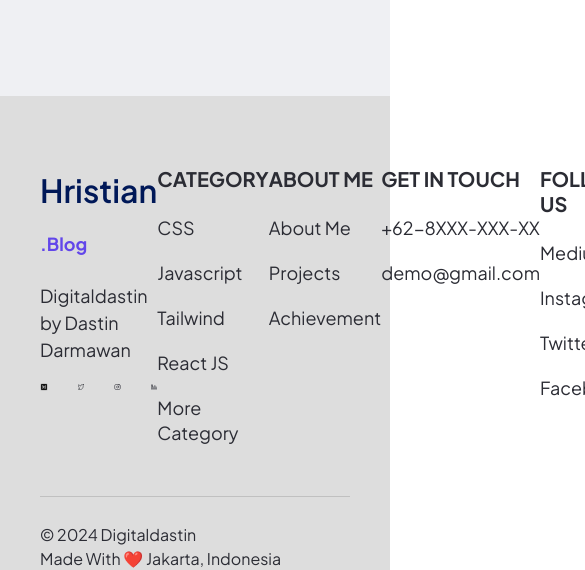
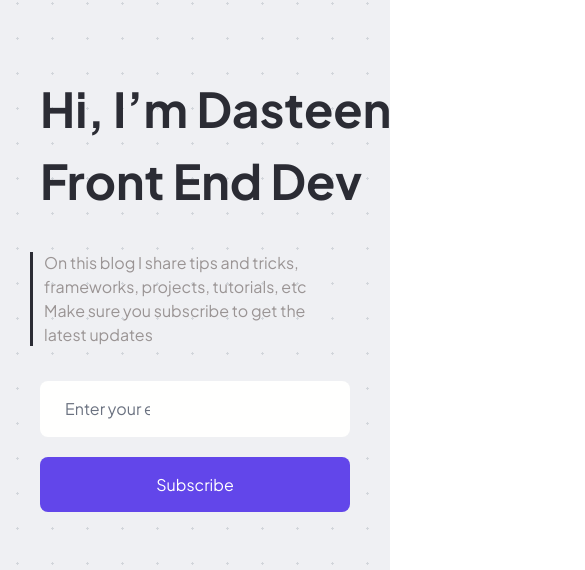
Before and after one commit to hristianivanov/SoftUni-ReactJs-project, a React (Vite) app in the folder client/: page / in a window 390 px wide. Shown: the part 247-817 px from the top of the page, 585 px wide, since content can reach past the window. Built offline with nearby package versions, Linux system fonts and the light colour scheme.

Commit message:
responsive styles

```diff
--- a/client/src/components/auth-links/authLinks.module.css
+++ b/client/src/components/auth-links/authLinks.module.css
@@ -45,6 +45,7 @@
     justify-content: center;
     gap: 50px;
     font-size: 36px;
+    z-index: 1;
 }
 
 @media screen and (max-width: 1280px) {
@@ -53,9 +54,7 @@
     }
 }
 
-@media screen and (max-width: 1024px) {
-
-}
+@media screen and (max-width: 1024px) {}
 
 @media screen and (max-width: 768px) {
     .burger {
@@ -71,6 +70,4 @@
     }
 }
 
-@media screen and (max-width: 640px) {
-
-}
+@media screen and (max-width: 640px) {}
--- a/client/src/components/footer/footer.module.css
+++ b/client/src/components/footer/footer.module.css
@@ -81,3 +81,39 @@
     display: block;
     margin-bottom: 26px;
 }
+
+@media screen and (max-width:1280px) {
+    .topContainer {
+        flex-direction: column;
+        gap: 4rem;
+    }
+
+    .topContainer .siteAbout {
+        display: none;
+    }
+}
+
+@media screen and (max-width:768px) {
+    .navigation {
+        flex-wrap: wrap;
+    }
+    .navigation .navSection {
+        flex-basis: 50%;
+        margin-bottom: 3em;
+    }
+    .navSection .navTitle {
+        text-align: center;
+    }
+    .navLinks {
+        align-items: center;
+    }
+}
+
+@media screen and (max-width:640px) {
+    .navigation .navSection {
+        flex-basis: 100%;
+    }
+    .bottomContainer {
+        display: none;
+    }
+}
--- a/client/src/components/hero/hero.module.css
+++ b/client/src/components/hero/hero.module.css
@@ -69,3 +69,56 @@
     border-radius: 8px;
     background: var(--white, #FFFFFE);
 }
+
+@media screen and (max-width:1280px) {
+    .imageContainer {
+        display: none;
+    }
+
+    .container .wrapper {
+        display: block;
+    }
+}
+
+@media screen and (max-width:768px) {
+    .search {
+        flex-direction: column;
+        align-items: unset;
+    }
+
+    .search .input,
+    .search .button {
+        flex-basis: unset;
+    }
+
+    .textContainer .heading {
+        font-size: 48px;
+    }
+
+    .textContainer .subheading {
+        font-size: 18px;
+        width: initial;
+    }
+
+    .textContainer .search .button {
+        padding: 16px 23px 15px 23px;
+        max-width: unset;
+        text-align: center;
+    }
+
+    .textContainer .search .input {
+        flex: unset;
+        padding: 16px 200px 16px 25px;
+    }
+}
+
+@media screen and (max-width:640px) {
+    .textContainer .subheading {
+        font-size: 16px;
+        height: unset;
+    }
+    .textContainer .subheading::before {
+        top: 5px;
+    }
+
+}
```
Also changed, not shown: client/src/App.jsx (+5 -5 lines).
